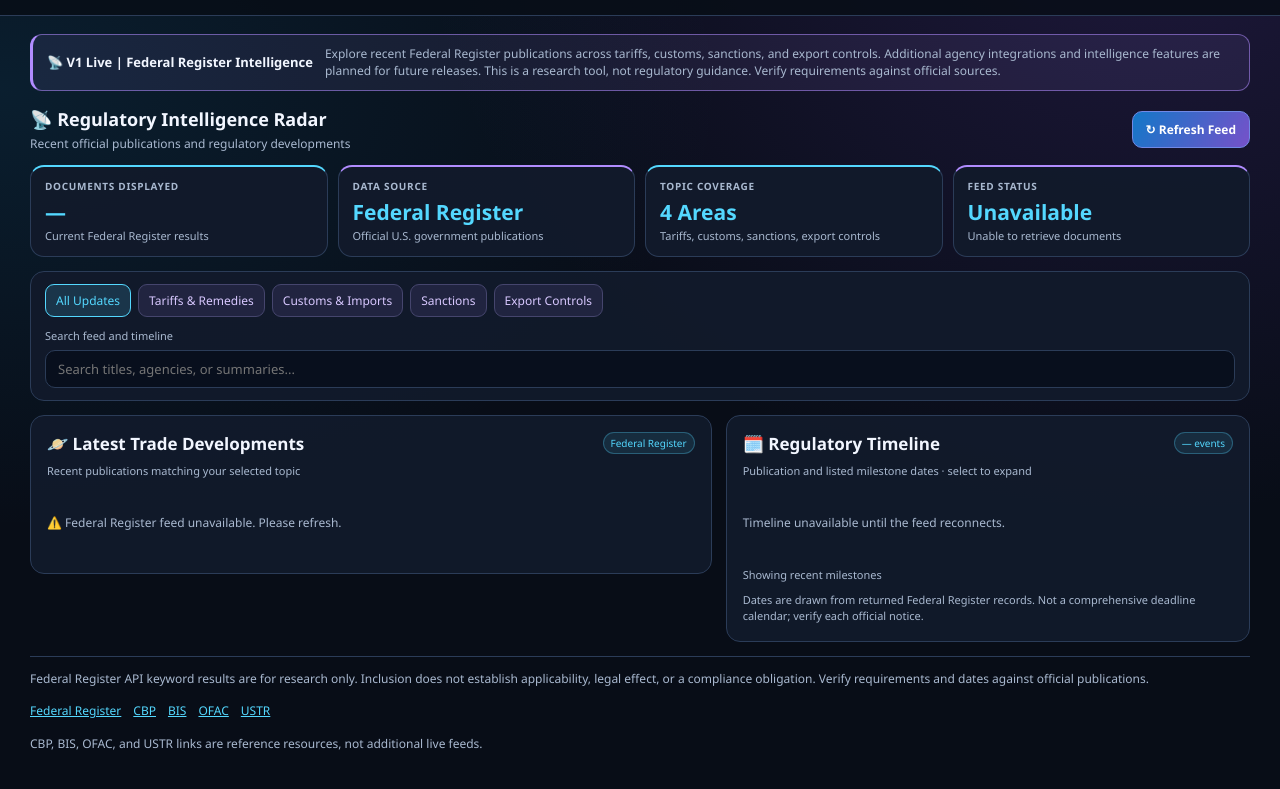
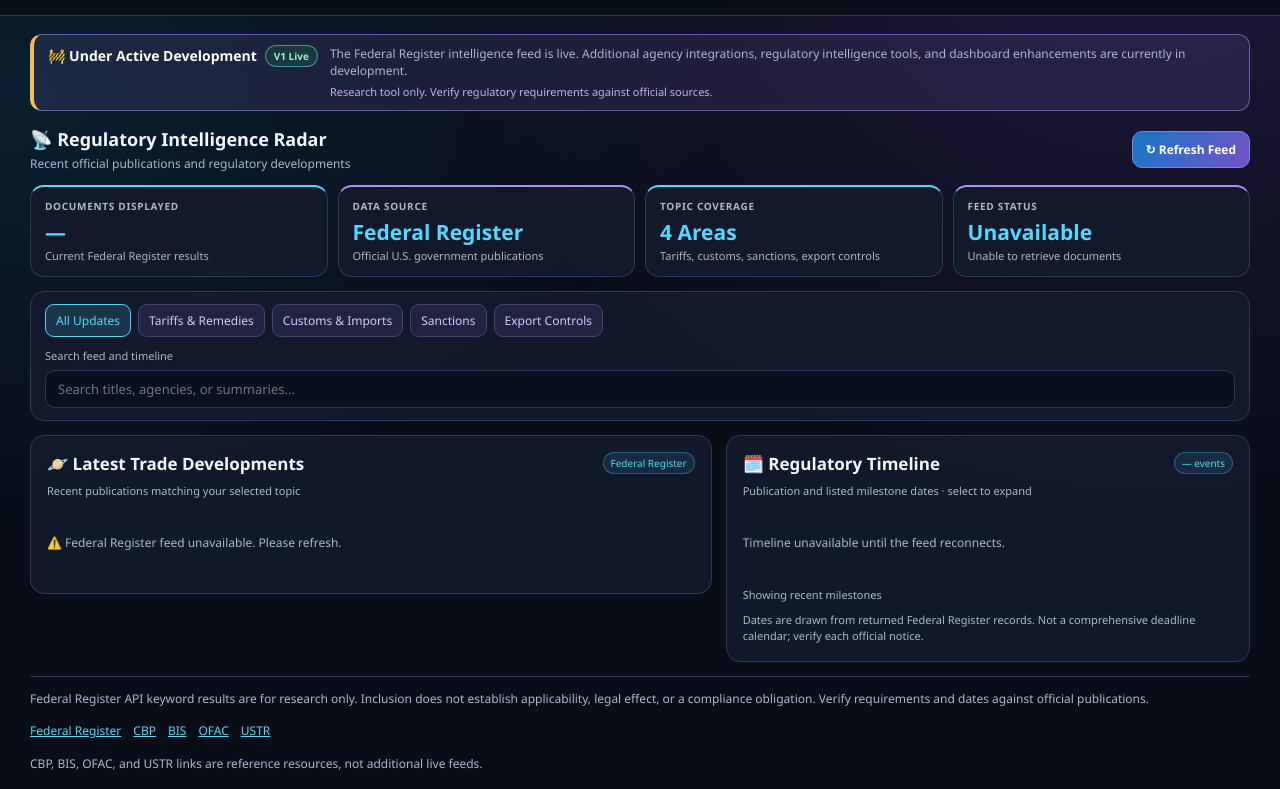
Before and after one commit to gkarnelle/Trade-Intelligence-Command-Center, a plain HTML site: page index.html in a window 1280 px wide. Shown: the part 105-894 px from the top of the page. Drawn offline with Linux system fonts and the light colour scheme; no server answers.

Commit message:
Clarify development status

```diff
--- a/index.html
+++ b/index.html
@@ -355,6 +355,15 @@
     .development-notice { display:flex; align-items:center; gap:12px; padding: 10px 14px; margin-bottom: 16px; border-left-width:3px; }
     .development-notice h2 { font-size: 13px; margin:0; flex-shrink:0; }
     .development-notice p { font-size: 12px; line-height:1.45; }
+    /* Prominent but compact development status */
+    .title-dev-badge { display:inline-block; vertical-align:middle; margin-left:9px; padding:4px 8px; border:1px solid #d7a54c; border-radius:999px; color:#ffd68a; background:rgba(217,160,62,.12); font-size:10px; font-weight:700; letter-spacing:.3px; -webkit-text-fill-color:#ffd68a; white-space:nowrap; }
+    .development-notice { align-items:flex-start; border-left:4px solid #f1bb60; background:rgba(177,140,255,.105); }
+    .development-heading { display:flex; align-items:center; flex-wrap:wrap; gap:8px; flex:0 0 auto; }
+    .development-notice h2 { font-size:14px; color:#fff; }
+    .version-badge { border:1px solid rgba(90,220,170,.6); background:rgba(42,170,119,.14); color:#9ef1c5; border-radius:999px; padding:3px 8px; font-size:10px; font-weight:700; white-space:nowrap; }
+    .development-copy { min-width:0; }
+    .development-copy p { margin:0; }
+    .development-copy .development-disclaimer { margin-top:4px; color:#c2b1ed; font-size:11px; }
     .toolbar { margin-bottom: 12px; gap: 10px; }
     .toolbar h2 { font-size: 18px; margin: 0 0 3px; }
     .toolbar p { font-size: 12px; }
@@ -401,7 +410,7 @@
     @media (max-width: 600px) {
       header { padding:14px 16px; } main { padding:14px 12px 28px; }
       .avatar { width:44px; height:44px; } .subtitle { font-size:12px; }
-      .development-notice { display:block; } .development-notice h2 { margin-bottom:4px; }
+      .development-notice { display:block; } .development-heading { margin-bottom:7px; } .title-dev-badge { margin-left:3px; }
       .stats { grid-template-columns:repeat(2,minmax(0,1fr)); }
       .workspace .panel { padding:12px; } .filter { flex: 1 1 auto; }
       .feed-list { max-height:420px; }
@@ -431,6 +440,7 @@
 
         <h1>
           Trade Intelligence Command Center 🛸
+          <span class="title-dev-badge">In Development</span>
         </h1>
 
         <p class="subtitle">
@@ -447,16 +457,17 @@
 
   <main>
 
-    <!-- VERSION STATUS -->
+    <!-- DEVELOPMENT STATUS: live functionality with ongoing development -->
     <section class="development-notice" aria-labelledby="development-title">
-      <h2 id="development-title">📡 V1 Live | Federal Register Intelligence</h2>
-      <p>
-        Explore recent Federal Register publications across tariffs, customs,
-        sanctions, and export controls. Additional agency integrations and
-        intelligence features are planned for future releases.
-        This is a research tool, not regulatory guidance. Verify requirements
-        against official sources.
-      </p>
+      <div class="development-heading">
+        <h2 id="development-title">🚧 Under Active Development</h2>
+        <span class="version-badge">V1 Live</span>
+      </div>
+      <div class="development-copy">
+        <p>The Federal Register intelligence feed is live. Additional agency integrations,
+        regulatory intelligence tools, and dashboard enhancements are currently in development.</p>
+        <p class="development-disclaimer">Research tool only. Verify regulatory requirements against official sources.</p>
+      </div>
     </section>
 
 
```
